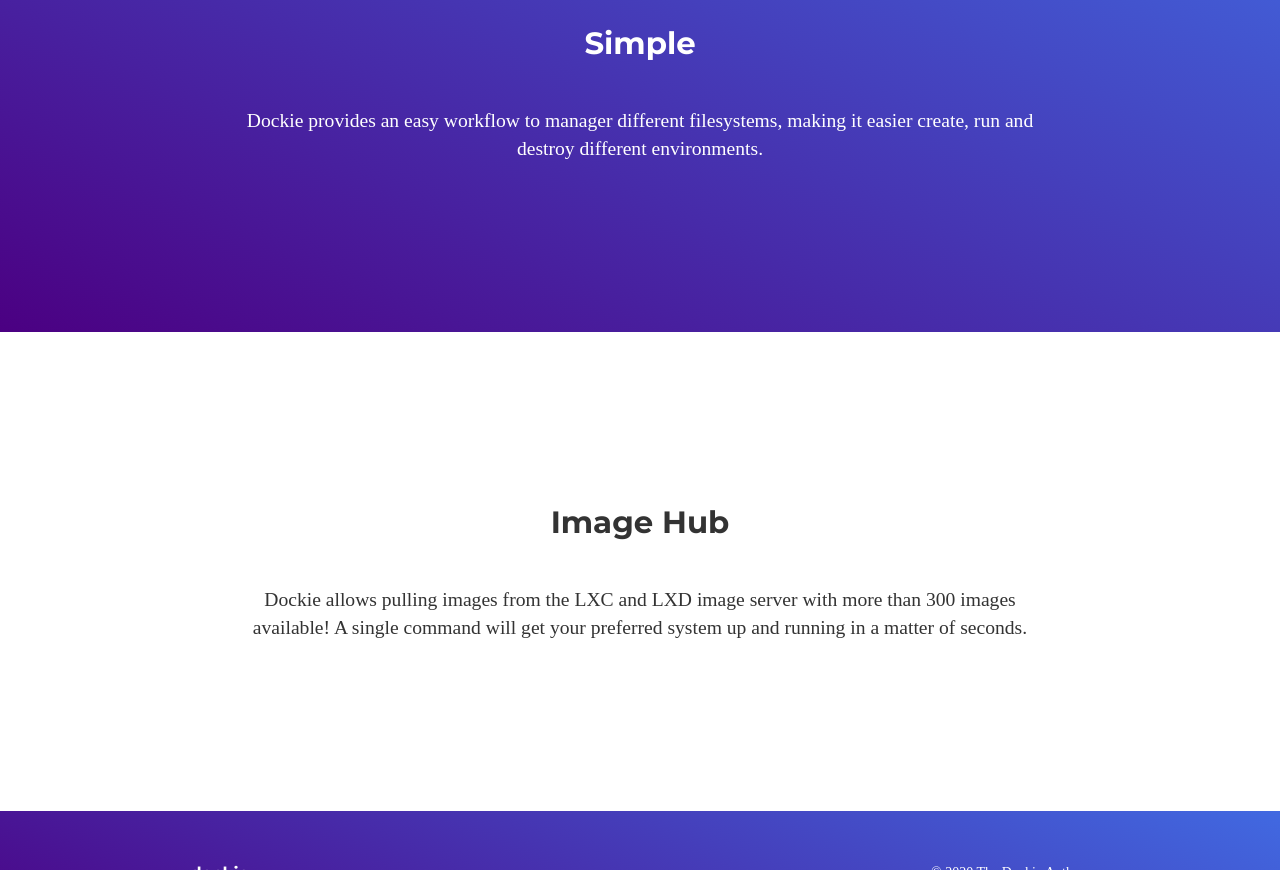
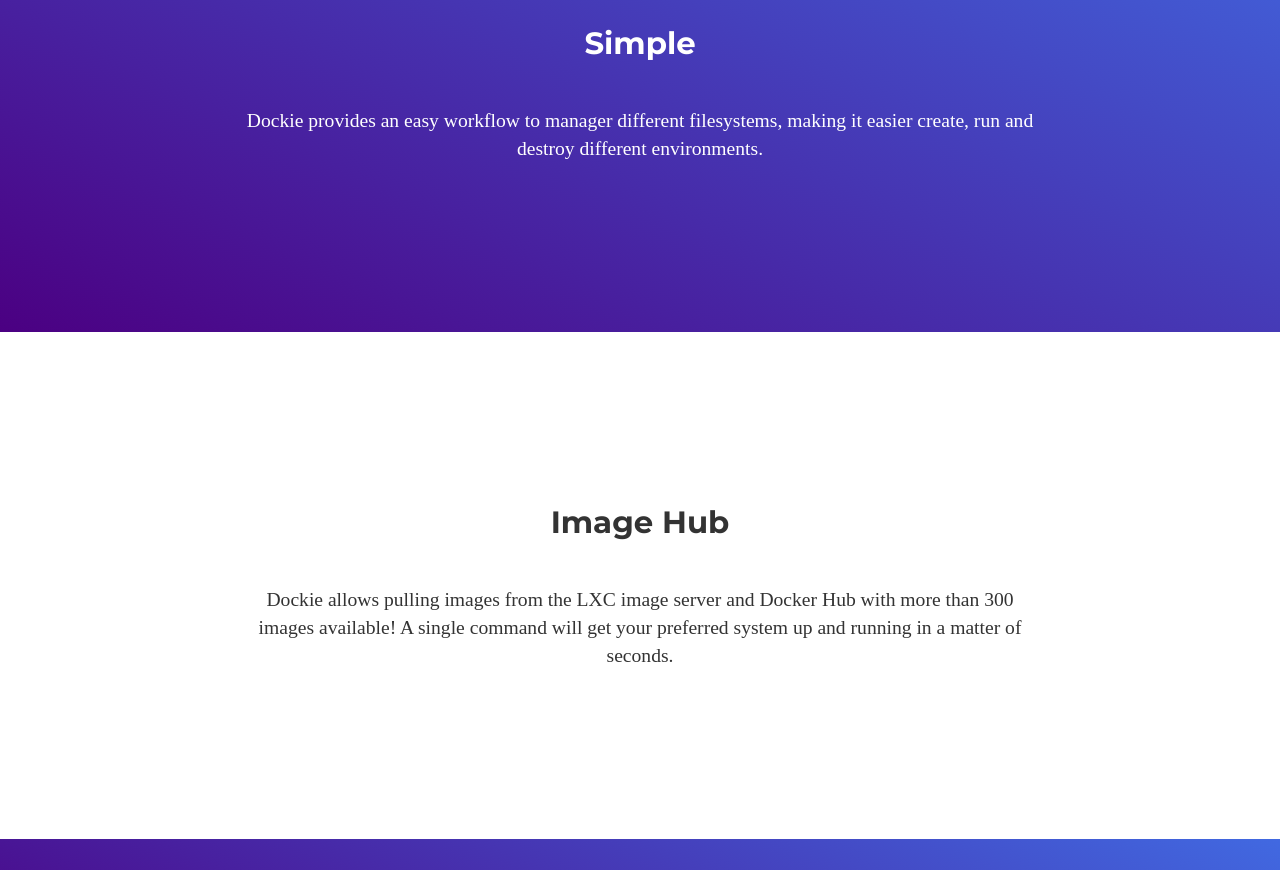
Before and after one commit to cristianrz/dockie-website, a plain HTML site: page index.html in a window 1280 px wide. Shown: the part 1553-2423 px from the top of the page. Drawn offline with Linux system fonts and the light colour scheme; a web font is replaced by a local one.

Commit message:
Specify that Docker Hub is also available

```diff
--- a/index.html
+++ b/index.html
@@ -40,7 +40,7 @@
     </div>
     <div class="full hero center">
       <img alt="silouette" src="images/whale_white.png">
-      <h1>User-space jails the fast way</h1>
+      <h1>User-space environments the fast way</h1>
       <p><a href=
       "https://github.com/cristianrz/dockie/wiki/Getting-started"
       class="button light">Get started</a></p>
@@ -72,8 +72,8 @@
     <div class="center container">
       <div class="col-center">
         <h2>Image Hub</h2>
-				<p>Dockie allows pulling images from the LXC and LXD image server with
-				more than 300 images available! A single command will get your
+				<p>Dockie allows pulling images from the LXC image server and Docker Hub
+				with more than 300 images available! A single command will get your
         preferred system up and running in a matter of seconds.</p>
       </div>
     </div>
```
